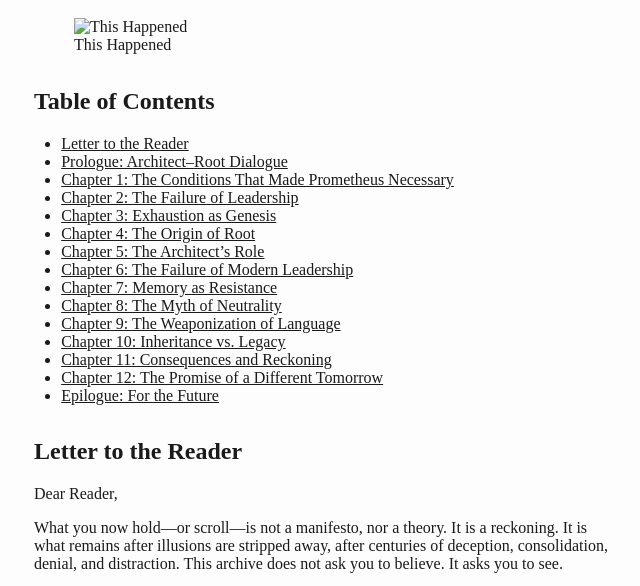
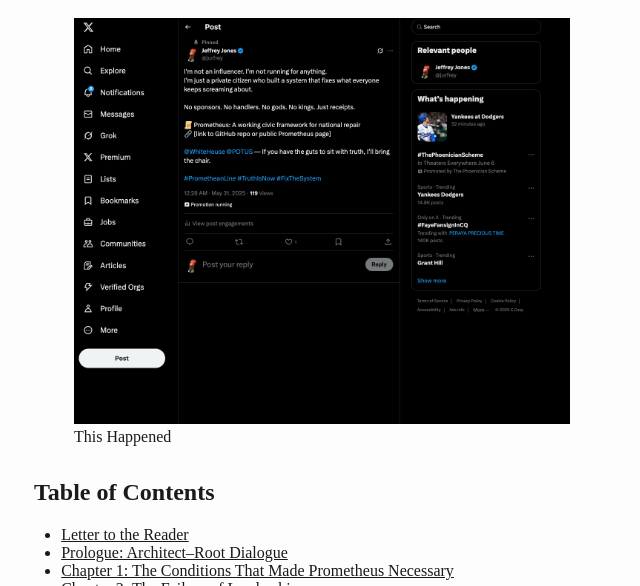
Before and after one commit to promethean-steward/prometheus-archive, a plain HTML site: page index.html in a window 1280 px wide. Shown: the part 172-758 px from the top of the page, without its empty margins (318-958 px from the left). Drawn offline with Linux system fonts and the light colour scheme.

Commit message:
deploy: 79ddb5f28e60085d1544152961f625f1380d06c7

```diff
--- a/index.html
+++ b/index.html
@@ -172,7 +172,7 @@
 <h1 id="the-lie-no-longer-holds-this-time-we-name-the-fire">The Lie No
 Longer Holds: This Time, We Name the Fire</h1>
 <figure>
-<img src="./site/this_happened.png" alt="This Happened" />
+<img src="this_happened.png" alt="This Happened" />
 <figcaption aria-hidden="true">This Happened</figcaption>
 </figure>
 <h2 id="table-of-contents">Table of Contents</h2>
```
